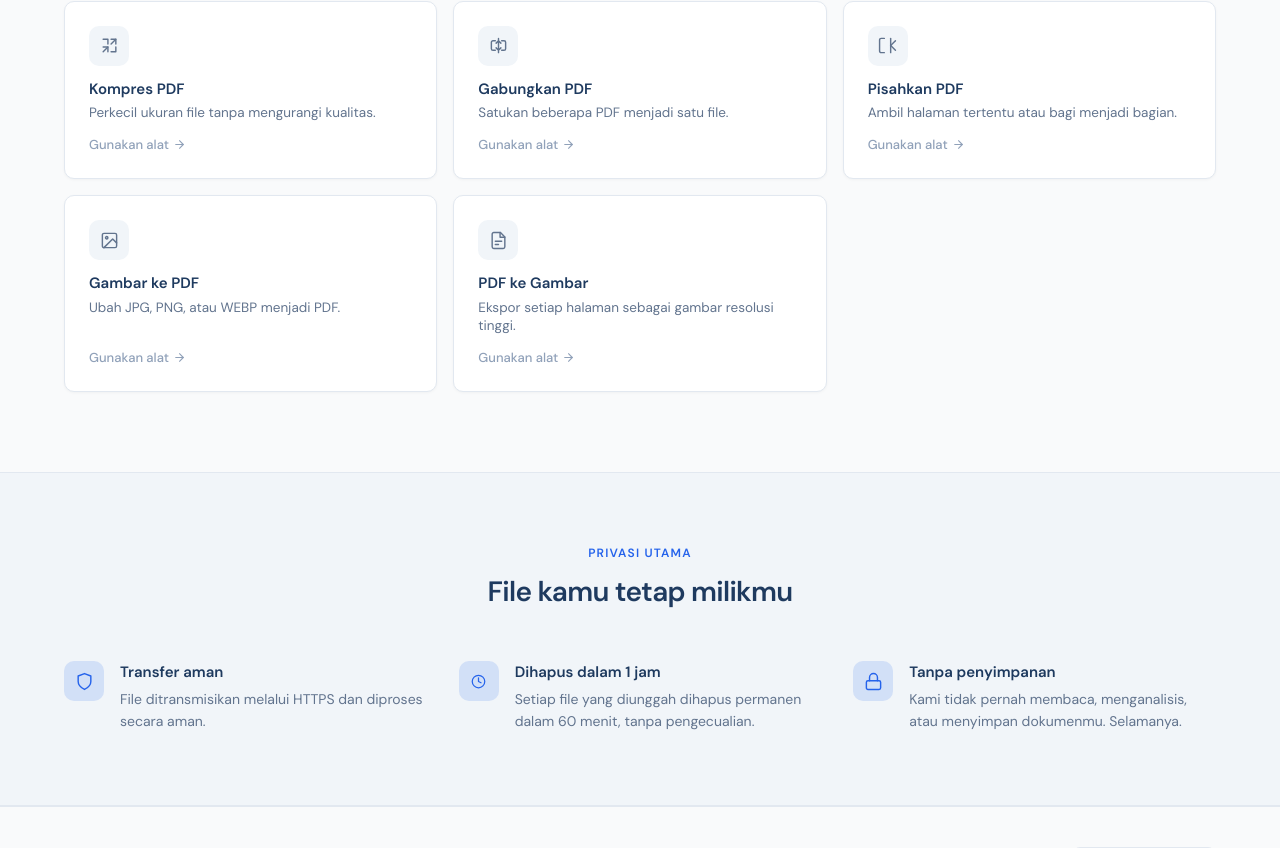
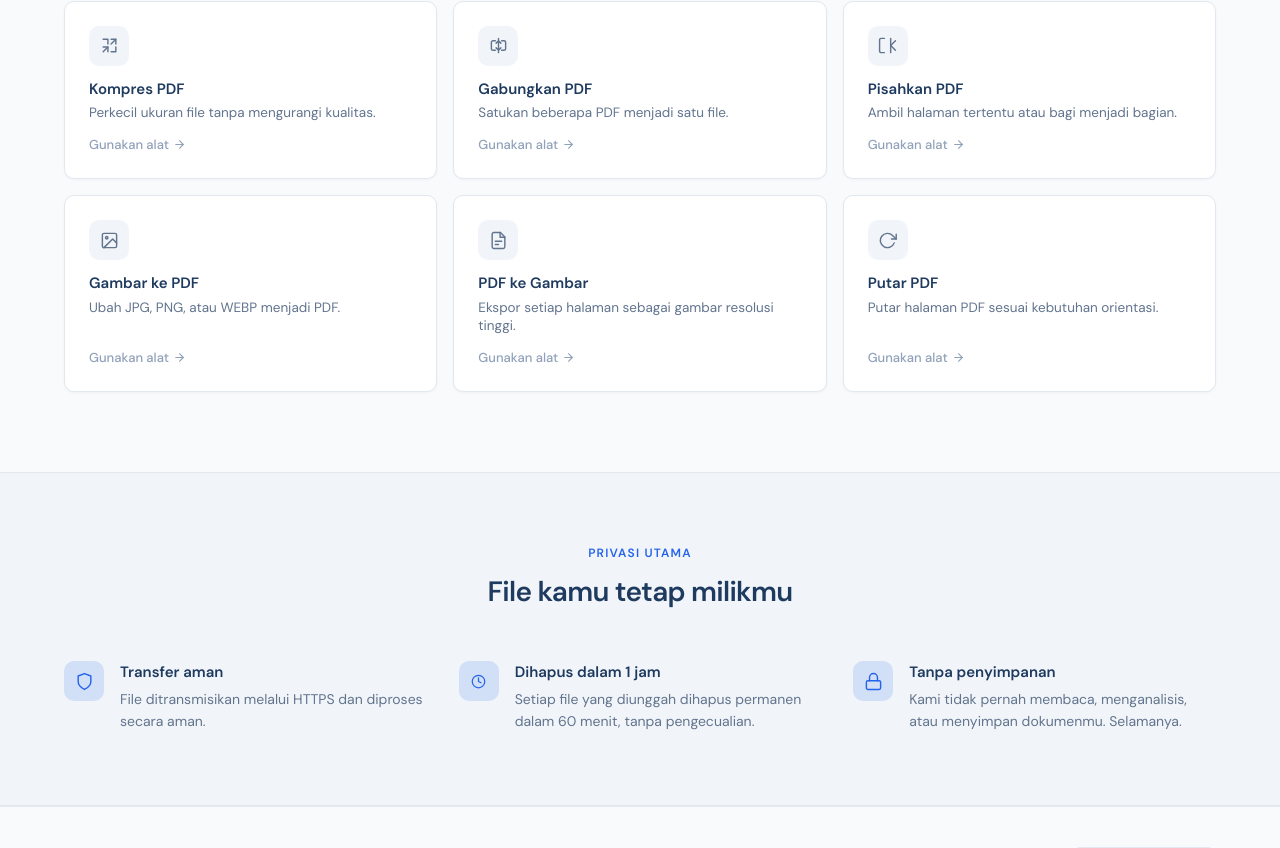
Before and after one commit to fazulfi/papyr, a Next.js app in the folder frontend/: page / in a window 1280 px wide. Shown: the part 898-1746 px from the top of the page. Built offline with nearby package versions, Linux system fonts and the light colour scheme.

Commit message:
feat: integrate Rotate PDF into navbar, landing, sitemap, and OtherTools (PAPYR-088)
Ultraworked with [Sisyphus](https://github.com/code-yeongyu/oh-my-openagent)

Co-authored-by: Sisyphus <clio-agent@sisyphuslabs.ai>

```diff
--- a/frontend/src/app/page.tsx
+++ b/frontend/src/app/page.tsx
@@ -105,6 +105,15 @@ function PdfToImgIcon() {
   );
 }
 
+function RotateToolIcon() {
+  return (
+    <svg width="19" height="19" viewBox="0 0 24 24" fill="none" stroke="currentColor" strokeWidth="1.8" strokeLinecap="round" strokeLinejoin="round">
+      <polyline points="23 4 23 10 17 10" />
+      <path d="M20.49 15a9 9 0 11-2.12-9.36L23 10" />
+    </svg>
+  );
+}
+
 /* ── Tools Data ── */
 
 const TOOLS = [
@@ -142,6 +151,13 @@ const TOOLS = [
     icon: <PdfToImgIcon />,
     name: "PDF ke Gambar",
     desc: "Ekspor setiap halaman sebagai gambar resolusi tinggi.",
+  },
+  {
+    id: "rotate",
+    href: "/rotate",
+    icon: <RotateToolIcon />,
+    name: "Putar PDF",
+    desc: "Putar halaman PDF sesuai kebutuhan orientasi.",
   },
 ];
 
--- a/frontend/src/app/sitemap.ts
+++ b/frontend/src/app/sitemap.ts
@@ -7,6 +7,7 @@ export default function sitemap(): MetadataRoute.Sitemap {
     "/compress",
     "/merge",
     "/split",
+    "/rotate",
     "/image-to-pdf",
     "/pdf-to-image",
   ];
--- a/frontend/src/components/Navbar.tsx
+++ b/frontend/src/components/Navbar.tsx
@@ -40,6 +40,7 @@ const NAV_LINKS = [
   { href: "/compress", label: "Kompres" },
   { href: "/merge", label: "Gabungkan" },
   { href: "/split", label: "Pisahkan" },
+  { href: "/rotate", label: "Putar" },
   { href: "/image-to-pdf", label: "Gambar ke PDF" },
   { href: "/pdf-to-image", label: "PDF ke Gambar" },
 ];
--- a/frontend/src/components/OtherTools.tsx
+++ b/frontend/src/components/OtherTools.tsx
@@ -17,6 +17,7 @@ const ALL_TOOLS = [
   { href: "/compress", name: "Kompres PDF" },
   { href: "/merge", name: "Gabungkan PDF" },
   { href: "/split", name: "Pisahkan PDF" },
+  { href: "/rotate", name: "Putar PDF" },
   { href: "/image-to-pdf", name: "Gambar ke PDF" },
   { href: "/pdf-to-image", name: "PDF ke Gambar" },
 ];
```
